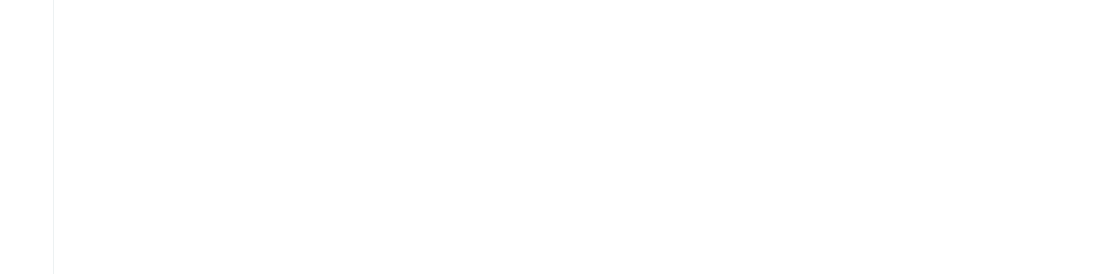
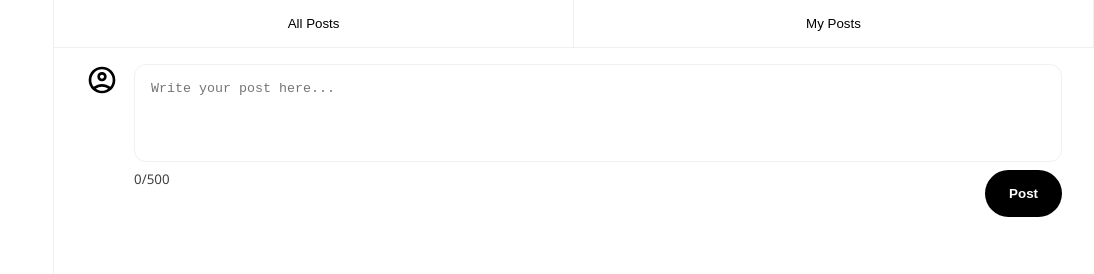
Before and after one commit to jellyM0on/webdev-mini-blog, a plain HTML site: page index.html in a window 1280 px wide. Shown: the top 274 px of the page, 186-1280 px from the left. Drawn offline with nearby package versions, Linux system fonts and the light colour scheme.

Commit message:
add textarea input

```diff
--- a/index.html
+++ b/index.html
@@ -5,7 +5,6 @@
     <meta name="viewport" content="width=device-width, initial-scale=1.0" />
     <title>Mini Blog</title>
     <script src="https://code.jquery.com/jquery-3.6.0.min.js"></script>
-    <script src="./main.js"></script>
     <link rel="stylesheet" href="./style.css" />
   </head>
   <body>
@@ -50,7 +49,31 @@
       </section>
     </nav>
     <main>
-      <!-- TODO: Add main section -->
+      <section class="main-header">
+        <button>All Posts</button>
+        <button>My Posts</button>
+      </section>
+
+      <section class="main-input">
+        <img src="./assets/user.svg" alt="user" />
+        <form>
+          <textarea
+            name=""
+            id="post-input"
+            placeholder="Write your post here..."
+            resize="none"
+            maxlength="500"
+            oninput="updateCharCount()"
+          ></textarea>
+          <div class="input-details">
+            <p id="char-counter"><span id="char-count">0</span>/500</p>
+            <button class="post-btn">Post</button>
+          </div>
+        </form>
+      </section>
+
+      <section class="main-posts"></section>
     </main>
+    <script src="./main.js"></script>
   </body>
 </html>
--- a/main.js
+++ b/main.js
@@ -0,0 +1,6 @@
+// Updates character count
+function updateCharCount() {
+  const text = document.getElementById("post-input").value;
+  const charCount = document.getElementById("char-count");
+  charCount.textContent = text.length;
+}
--- a/style.css
+++ b/style.css
@@ -137,3 +137,70 @@ nav {
   font-size: smaller;
   color: var(--grey-dark-hover);
 }
+
+/* main */
+main {
+  width: 100%;
+}
+
+.main-header {
+  display: flex;
+  flex-direction: row;
+  height: 3rem;
+}
+
+.main-header button {
+  width: 50%;
+  background: none;
+  border: none;
+  border-bottom: solid 1px var(--grey);
+  border-right: solid 1px var(--grey);
+}
+
+.main-header button:hover {
+  background-color: var(--grey-light-hover);
+  cursor: pointer;
+}
+
+.main-input {
+  box-sizing: border-box;
+  padding: 1rem 2rem 1rem 2rem;
+  display: flex;
+  flex-direction: row;
+  gap: 1rem;
+  align-items: start;
+  width: 100%;
+}
+
+.main-input img {
+  width: 2rem;
+  height: 2rem;
+  border-radius: 50%;
+}
+
+.main-input form {
+  display: flex;
+  flex-direction: column;
+  gap: 0.5rem;
+  width: 100%;
+}
+
+.main-input textarea {
+  resize: none;
+  border-radius: 12px;
+  border: solid 1px var(--grey);
+  padding: 1rem;
+  height: 4rem;
+}
+
+.input-details {
+  display: flex;
+  flex-direction: row;
+  gap: 1rem;
+  justify-content: space-between;
+}
+
+#char-counter {
+  color: var(--grey-dark-hover);
+  font-size: smaller;
+}
```
